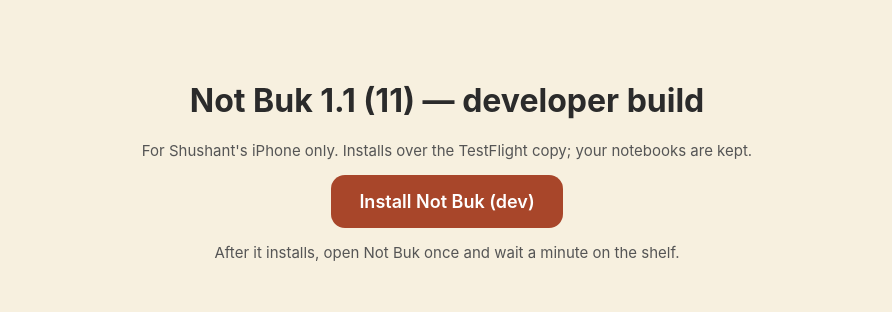
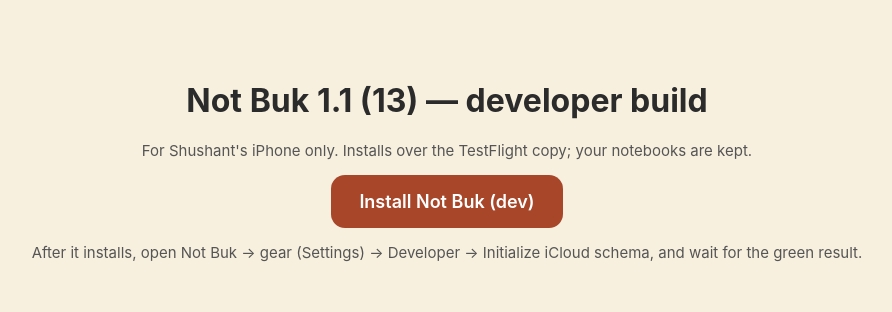
Before and after one commit to edsindustries1/notbuk-web, a plain HTML site: page dev/k7q2/index.html in a window 1280 px wide. Shown: the part 232-544 px from the top of the page, without its empty margins (193-1085 px from the left). Drawn offline with Linux system fonts and the light colour scheme.

Commit message:
Dev build 13 with schema initializer

```diff
--- a/dev/k7q2/index.html
+++ b/dev/k7q2/index.html
@@ -1,5 +1,5 @@
 <!doctype html><html><head><meta charset="utf-8"><meta name="viewport" content="width=device-width,initial-scale=1"><meta name="robots" content="noindex"><title>Not Buk — developer build</title>
 <style>body{font-family:-apple-system,system-ui;background:#f7f0df;color:#2b2b2b;display:flex;min-height:100vh;align-items:center;justify-content:center;margin:0}main{text-align:center;padding:32px}a.btn{display:inline-block;background:#a8462a;color:#fff;text-decoration:none;padding:16px 28px;border-radius:14px;font-size:18px;font-weight:600}p{color:#555;font-size:15px}</style></head>
-<body><main><h1>Not Buk 1.1 (11) — developer build</h1><p>For Shushant's iPhone only. Installs over the TestFlight copy; your notebooks are kept.</p>
+<body><main><h1>Not Buk 1.1 (13) — developer build</h1><p>For Shushant's iPhone only. Installs over the TestFlight copy; your notebooks are kept.</p>
 <p><a class="btn" href="itms-services://?action=download-manifest&url=https://notbuk.in/dev/k7q2/manifest.plist">Install Not Buk (dev)</a></p>
-<p>After it installs, open Not Buk once and wait a minute on the shelf.</p></main></body></html>
+<p>After it installs, open Not Buk → gear (Settings) → Developer → Initialize iCloud schema, and wait for the green result.</p></main></body></html>
```
Also changed, not shown: 1 other file.
